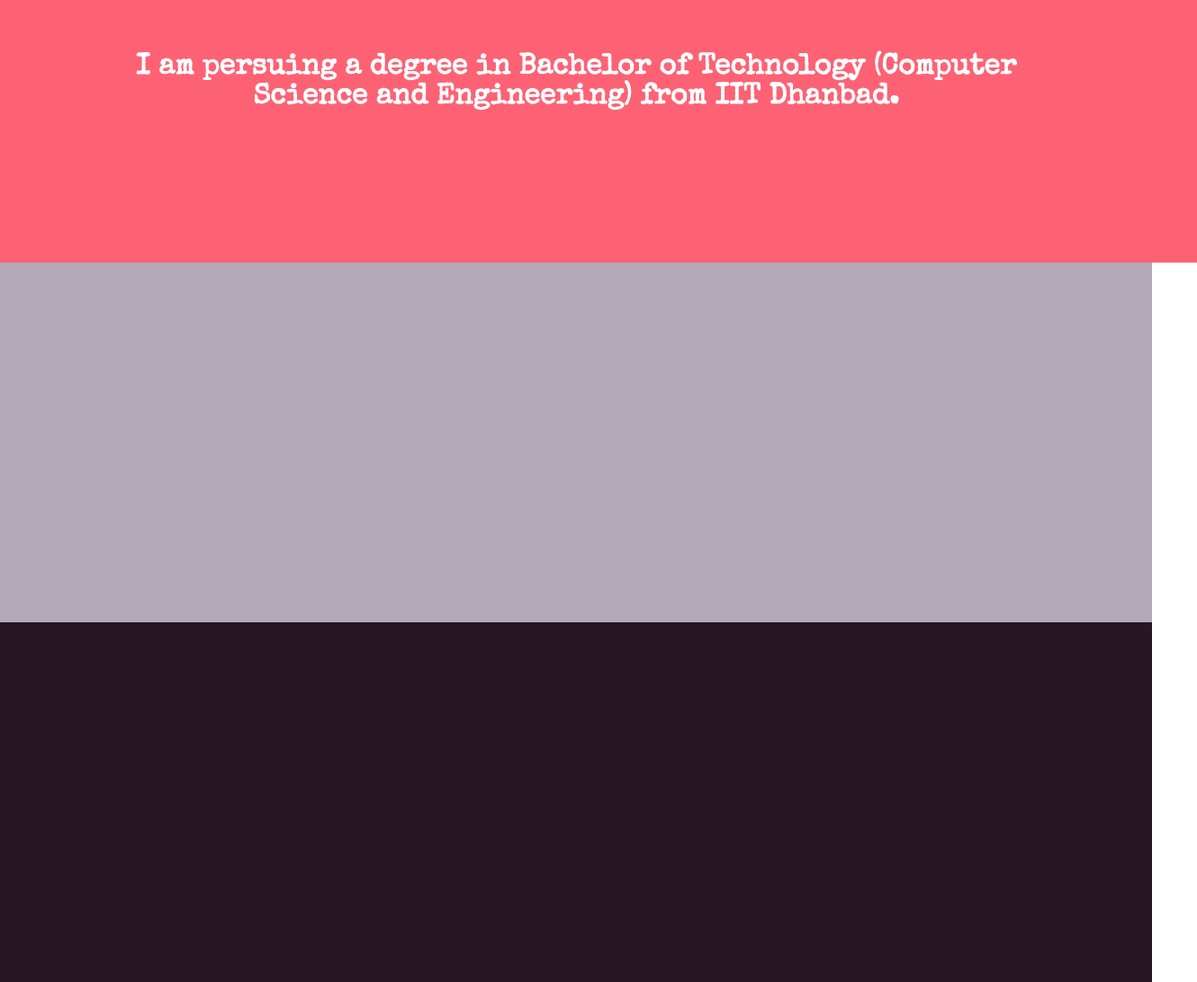
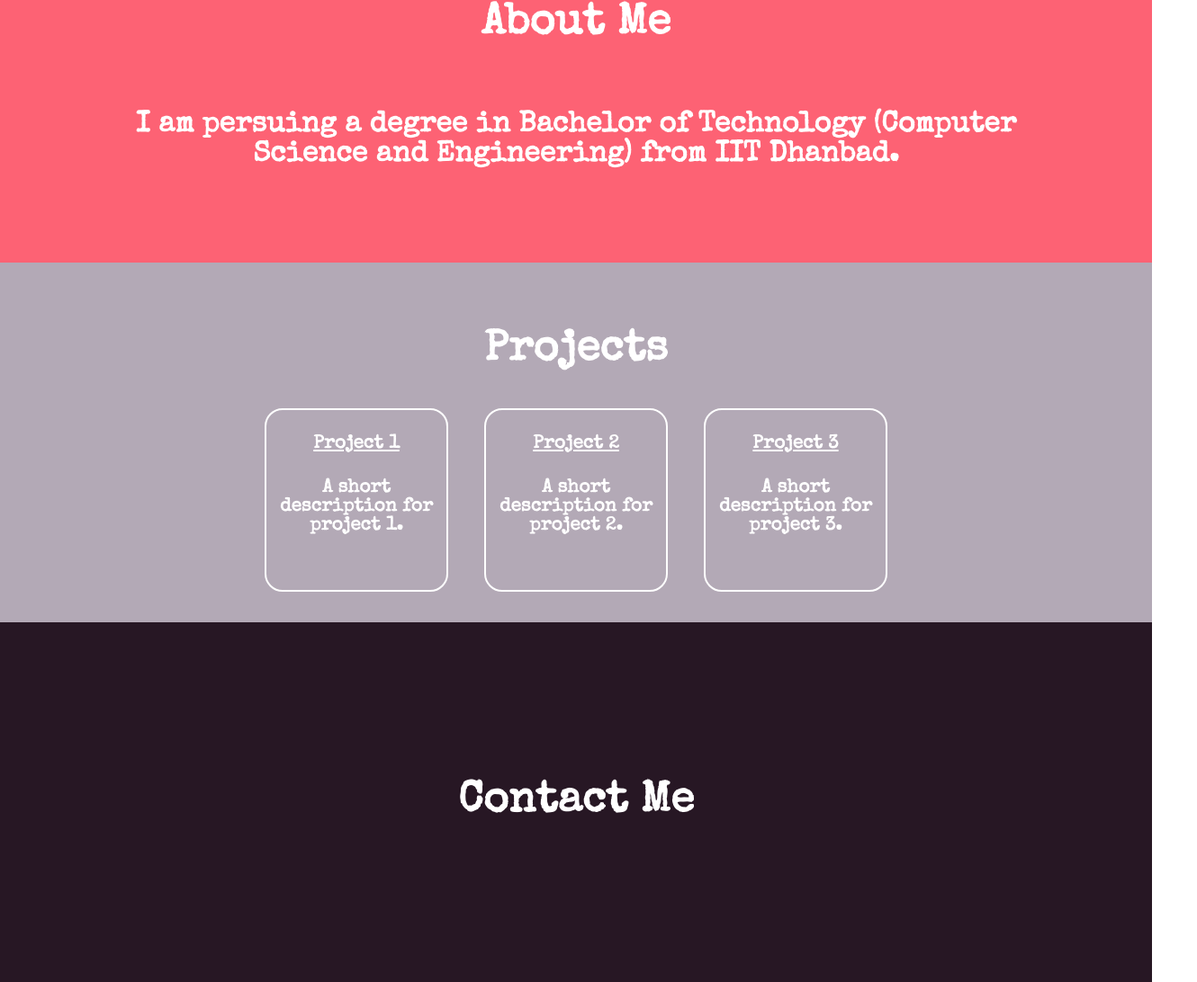
Before and after one commit to onprem/sample-portfolio, a plain HTML site: page index.html in a window 1280 px wide. Shown: the part 908-2000 px from the top of the page at 90% size, 1330 px wide, since content can reach past the window. Drawn offline with nearby package versions, Linux system fonts and the light colour scheme.

Commit message:
improved the projects section

```diff
--- a/css/style.css
+++ b/css/style.css
@@ -66,12 +66,12 @@ nav div a {
 	width: 100%;
 	background: #fd6274;
 	display: flex;
+	flex-direction: column;
 	justify-content: center;
 	align-items: center;
 	text-align: center;
 	font-weight: bold;
 	font-size: 2em;
-	padding: 0 50px;
 }
 #about p {
 	width: 80%;
@@ -82,9 +82,29 @@ nav div a {
 	width: 100%;
 	background: #b3a9b6;
 	display: flex;
+	flex-direction: column;
 	justify-content: center;
 	align-items: center;
 	text-align: center;
+	font-weight: bold;
+	font-size: 2em;
+}
+.projects-container {
+	display: flex;
+	flex-direction: row;
+	justify-content: space-around;
+	align-items: center;
+	font-size: 0.65em;
+}
+.project {
+	width: 200px;
+	height: 200px;
+	border-radius: 20px;
+	border: solid 2px white;
+	margin: 0 20px;
+}
+.project a {
+	color: white;
 }
 
 #contact {
@@ -95,4 +115,7 @@ nav div a {
 	justify-content: center;
 	align-items: center;
 	text-align: center;
+	text-align: center;
+	font-weight: bold;
+	font-size: 2em;
 }
--- a/index.html
+++ b/index.html
@@ -23,11 +23,31 @@
 		</div>
 	</div>
 	<div id="about">
+		<h2>About Me</h2>
 		<p>I am persuing a degree in Bachelor of Technology (Computer Science and Engineering) from IIT Dhanbad.</p>
 	</div>
 	<div id="projects">
+		<h2>Projects</h2>
+		<div class="projects-container">
+			<div class="project">
+				<a href="#projects"><h4>Project 1</h4></a>
+				<p>A short description for project 1.</p>
+			</div>
+			<div class="project">
+				<a href="#projects"><h4>Project 2</h4></a>
+				<p>A short description for project 2.</p>
+			</div>
+			<div class="project">
+				<a href="#projects"><h4>Project 3</h4></a>
+				<p>A short description for project 3.</p>
+			</div>
+		</div>
 	</div>
 	<div id="contact">
+		<h2>Contact Me</h2>
+		<div class="social">
+
+		</div>
 	</div>
 	<script type="text/javascript" src="js/script.js"></script>
 </body>
```
